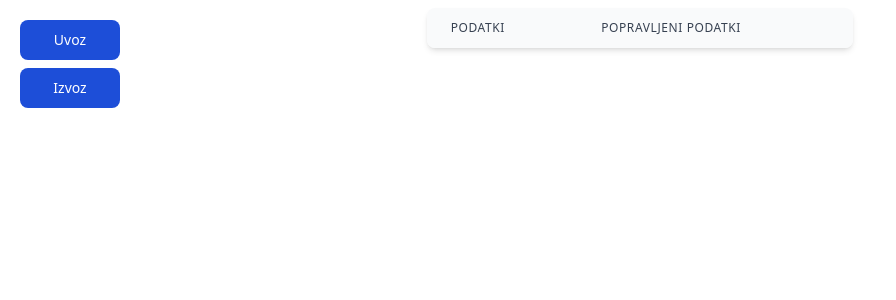
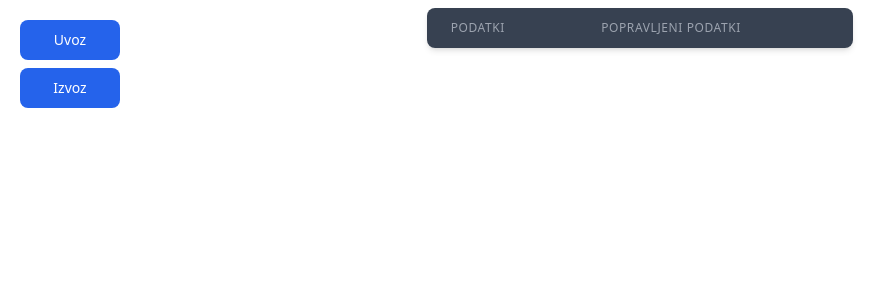
Before and after one commit to majcn/majda-excel-copy-paste, a React (Vite) app: page / in a window 1280 px wide. Shown: the top 300 px of the page, without its empty margins (0-896 px from the left). Built offline with nearby package versions, Linux system fonts and the light colour scheme.

Commit message:
force darkmode

```diff
--- a/src/App.tsx
+++ b/src/App.tsx
@@ -106,7 +106,7 @@
   };
 
   return (
-    <>
+    <div className="dark">
       <ToastContainer />
       <Table data={data} />
 
@@ -115,7 +115,7 @@
         <br></br>
         <Button text="Izvoz" onClick={onCopyClick} />
       </div>
-    </>
+    </div>
   );
 }
 
--- a/tailwind.config.js
+++ b/tailwind.config.js
@@ -1,5 +1,6 @@
 module.exports = {
   content: ["./src/**/*.{js,jsx,ts,tsx}"],
+  darkMode: "class",
   theme: {
     extend: {},
   },
```
